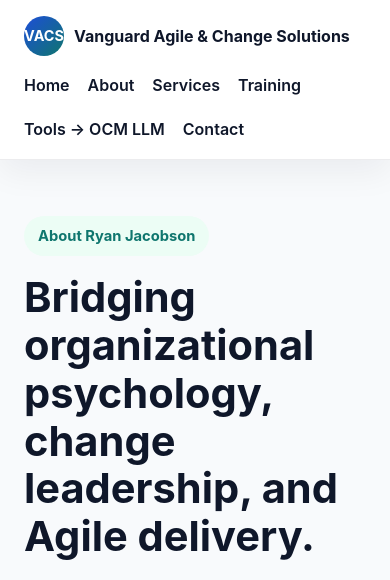
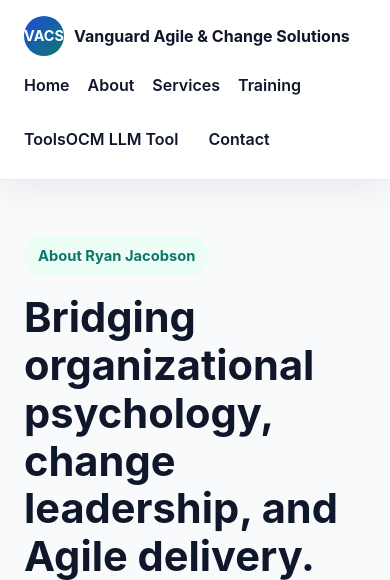
Before and after one commit to rkjvx8/OCM-LLM2, a Flask app: page /about in a window 390 px wide. Shown: the top 580 px of the page. Run offline with Flask 3, Linux system fonts and the light colour scheme.

Commit message:
Add Tools hover dropdown with OCM LLM Tool

```diff
--- a/templates/base.html
+++ b/templates/base.html
@@ -60,8 +60,44 @@
         color: white;
         font-size: 0.9rem;
       }
-      nav { display: flex; flex-wrap: wrap; gap: 18px; }
+      nav { display: flex; flex-wrap: wrap; gap: 18px; align-items: center; }
       nav a { color: var(--navy); font-weight: 600; }
+      .tools-menu {
+        position: relative;
+        display: inline-flex;
+        align-items: center;
+      }
+      .tools-trigger {
+        color: var(--navy);
+        font-weight: 600;
+        cursor: default;
+      }
+      .tools-dropdown {
+        position: absolute;
+        top: calc(100% + 10px);
+        left: 0;
+        min-width: 220px;
+        background: #ffffff;
+        border: 1px solid var(--border);
+        border-radius: 12px;
+        padding: 10px;
+        box-shadow: 0 16px 36px rgba(15, 23, 42, 0.12);
+        display: none;
+        z-index: 30;
+      }
+      .tools-dropdown a {
+        display: block;
+        padding: 10px 12px;
+        border-radius: 8px;
+      }
+      .tools-dropdown a:hover {
+        background: #f1f5f9;
+        text-decoration: none;
+      }
+      .tools-menu:hover .tools-dropdown,
+      .tools-menu:focus-within .tools-dropdown {
+        display: block;
+      }
       .hero {
         padding: 72px 24px 36px;
         background: linear-gradient(135deg, #f8fafc 0%, #f0fdfa 100%);
@@ -230,6 +266,15 @@
       }
       @media (max-width: 800px) {
         .nav-shell { flex-direction: column; align-items: flex-start; }
+        .tools-dropdown {
+          position: static;
+          display: block;
+          box-shadow: none;
+          border: 0;
+          padding: 0;
+          min-width: 0;
+        }
+        .tools-dropdown a { padding-left: 0; }
       }
     </style>
   </head>
@@ -245,7 +290,12 @@
           <a href="{{ url_for('about') }}">About</a>
           <a href="{{ url_for('services_page') }}">Services</a>
           <a href="{{ url_for('training') }}">Training</a>
-          <a href="https://ocm-llm-app-tklky.ondigitalocean.app/">Tools -&gt; OCM LLM</a>
+          <div class="tools-menu">
+            <span class="tools-trigger">Tools</span>
+            <div class="tools-dropdown">
+              <a href="https://ocm-llm-app-tklky.ondigitalocean.app/">OCM LLM Tool</a>
+            </div>
+          </div>
           <a href="{{ url_for('contact') }}">Contact</a>
         </nav>
       </div>
```
